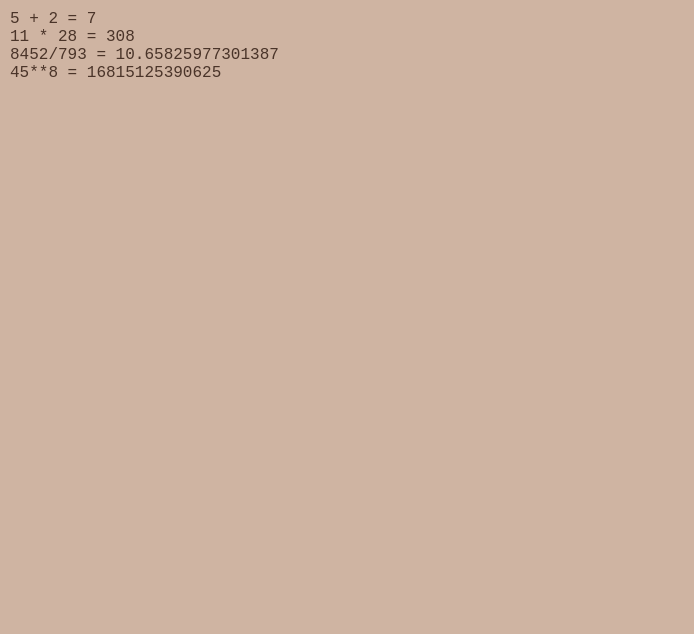
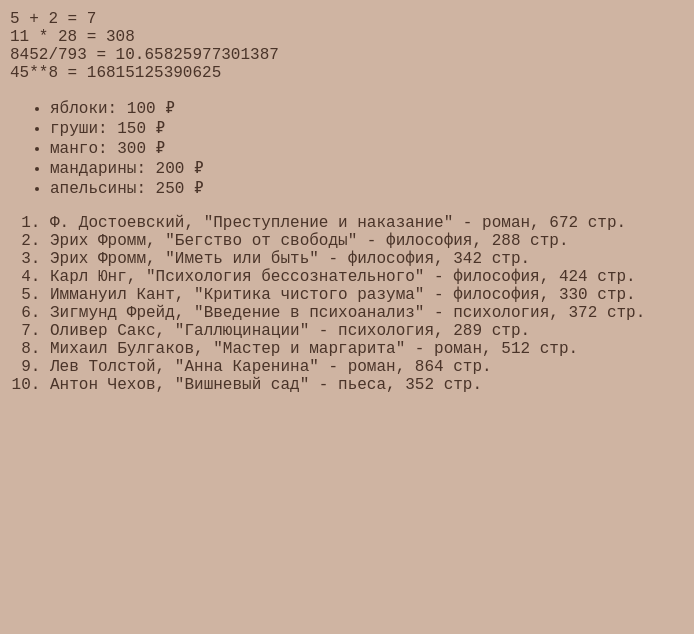
Before and after one commit to kka251/webprog_02, a Flask app: page /lab2/example in a window 1280 px wide. Shown: the part 43-677 px from the top of the page, without its empty margins (0-694 px from the left). Run offline with Flask 3, Linux system fonts and the light colour scheme.

Commit message:
Книги

```diff
--- a/app.py
+++ b/app.py
@@ -146,4 +146,20 @@ def example():
     num_lab = 'Лабораторная работа 2'
     group = 'ФБИ-14'
     kurs = '3 курс'
-    return render_template('example.html', name=name, num_lab=num_lab, group=group, kurs=kurs)
+    fruits = [{'name': 'яблоки', 'price': 100},
+              {'name': 'груши', 'price': 150},
+              {'name': 'манго', 'price': 300},
+              {'name': 'мандарины', 'price': 200},
+              {'name': 'апельсины', 'price': 250}]
+    book = [
+        {'author': 'Ф. Достоевский','name': 'Преступление и наказание', 'zhanr': 'роман', 'str': 672 },
+        {'author': 'Эрих Фромм','name': 'Бегство от свободы', 'zhanr': 'философия', 'str': 288},
+        {'author': 'Эрих Фромм','name': 'Иметь или быть', 'zhanr': 'философия', 'str': 342},
+        {'author': 'Карл Юнг','name': 'Психология бессознательного', 'zhanr': 'философия', 'str': 424 },
+        {'author': 'Иммануил Кант','name': 'Критика чистого разума', 'zhanr': 'философия', 'str': 330},
+        {'author': 'Зигмунд Фрейд','name': 'Введение в психоанализ', 'zhanr': 'психология', 'str': 372},
+        {'author': 'Оливер Сакс','name': 'Галлюцинации', 'zhanr': 'психология', 'str': 289},
+        {'author': 'Михаил Булгаков','name': 'Мастер и маргарита', 'zhanr': 'роман', 'str': 512 },
+        {'author': 'Лев Толстой','name': 'Анна Каренина', 'zhanr': 'роман', 'str': 864 },
+        {'author': 'Антон Чехов','name': 'Вишневый сад', 'zhanr': 'пьеса', 'str': 352 }]
+    return render_template('example.html', name=name, num_lab=num_lab, group=group, kurs=kurs, fruits=fruits, book=book)
--- a/templates/example.html
+++ b/templates/example.html
@@ -16,6 +16,18 @@
         11 * 28 = {{ 11 * 28 }}<br>
         8452/793 = {{ 8452/793 }}<br>
         45**8 = {{ 45**8 }}<br>
+
+        <ul>
+            {% for f in fruits %}
+            <li> {{ f.name }}: {{ f.price }} &#x20bd; </li>
+            {% endfor %}
+        </ul>
+
+        <ol>
+            {% for b in book %}
+            <li> {{ b.author }}, "{{ b.name }}" -  {{ b.zhanr }},  {{ b.str }} стр.</li>
+            {% endfor %}
+        </ol>
     </main>
 
     <footer>
```
